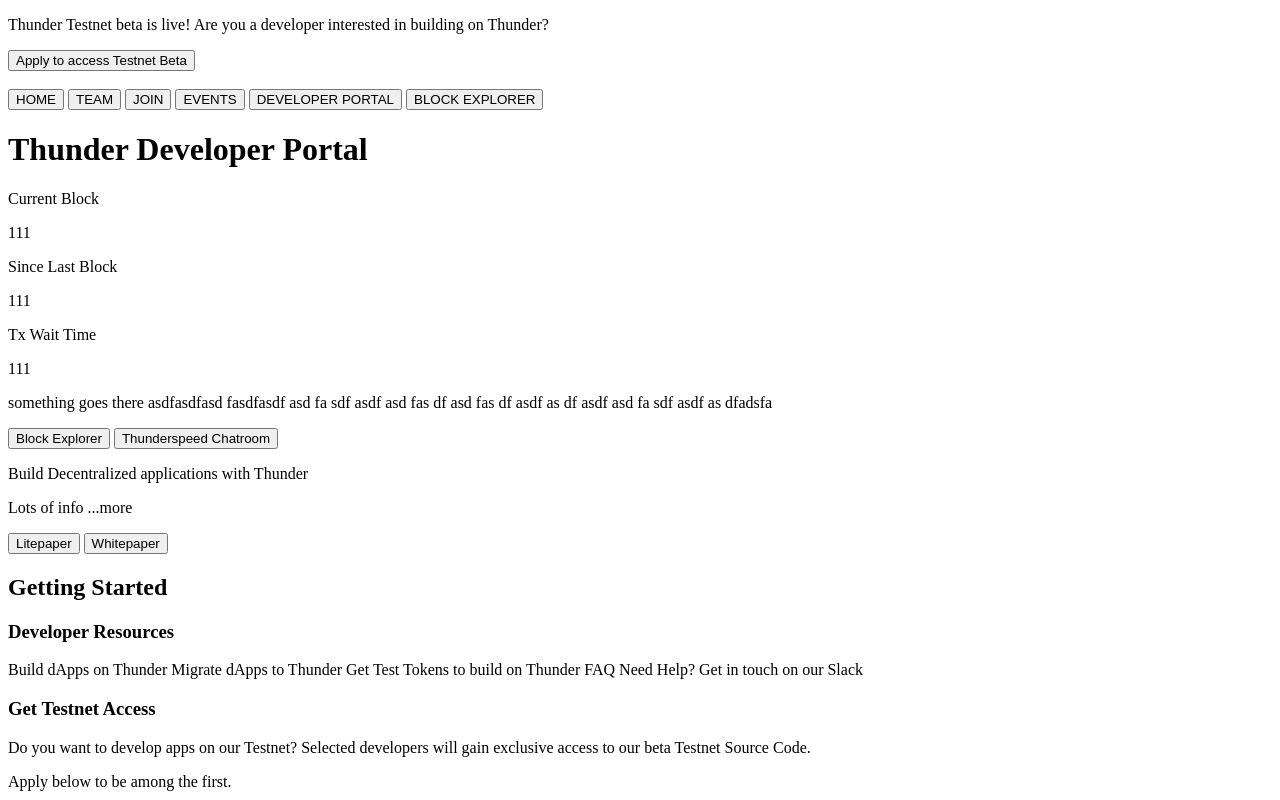
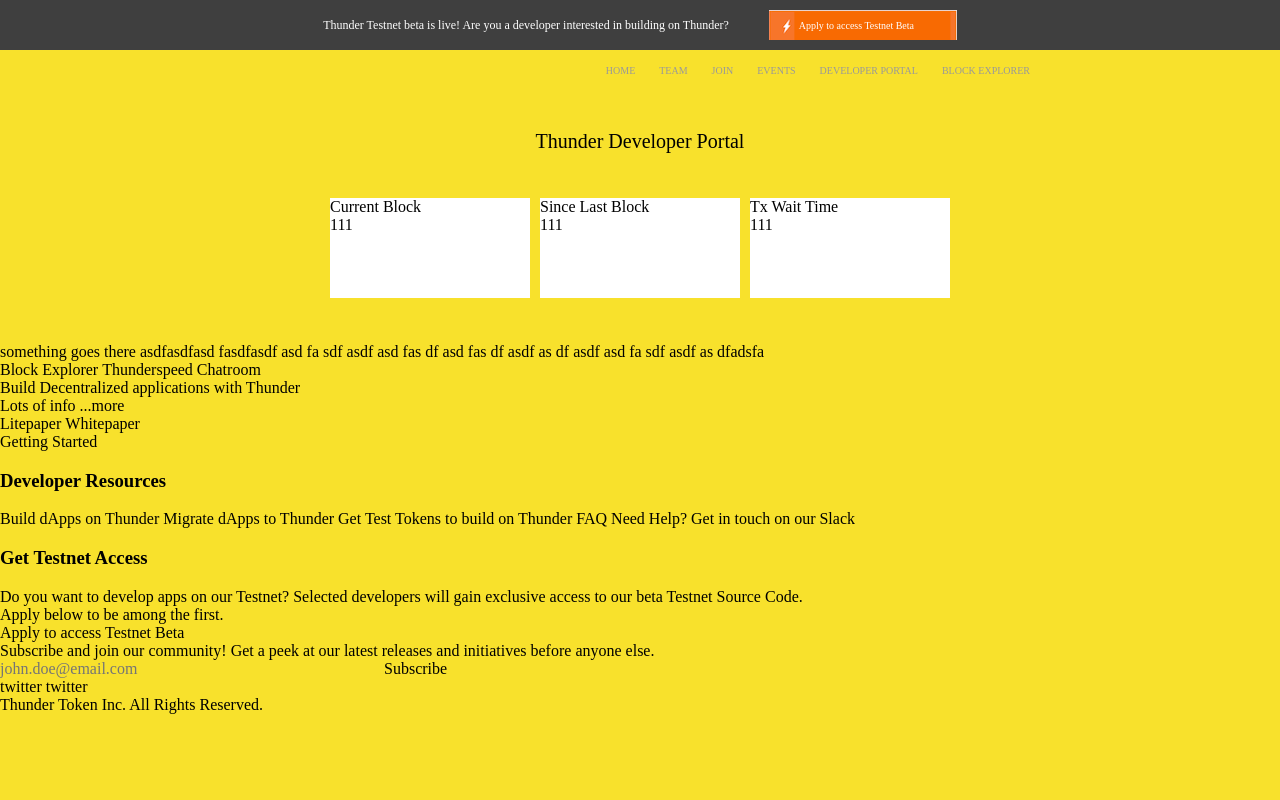
Before and after one commit to piggy168/TT, a website built with webpack: page index.html in a window 1280 px wide. Shown: the top 800 px of the page. Built offline with nearby package versions, Linux system fonts and the light colour scheme; files whose address does not match are found by name.

Commit message:
css for banner header

```diff
--- a/index.html
+++ b/index.html
@@ -8,11 +8,10 @@
  </head>
   <body>
    <div class="banner">
-     <p>Thunder Testnet beta is live!  Are you a developer interested in building on Thunder?</p>
-     <button>Apply to access Testnet Beta</button>
+     <p class="banner_text">Thunder Testnet beta is live!  Are you a developer interested in building on Thunder?</p>
+     <button class="banner_button">Apply to access Testnet Beta</button>
    </div>
    <div class="header">
-     <img />
      <div class="header_button_container">
        <button class="header_button">HOME</button>
        <button class="header_button">TEAM</button>
@@ -22,7 +21,7 @@
        <button class="header_button">BLOCK EXPLORER</button>
      </div>
    </div>
-   <h1> Thunder Developer Portal</h1>
+   <p class="title"> Thunder Developer Portal</p>
    <div class="block_info_container">
      <div class="block_info_box">
        <p class="block_info_title">Current Block</p>
--- /dev/null
+++ b/style.css
@@ -0,0 +1,92 @@
+html, body, header, nav, h1, a,
+ ul, li, strong, main, button, i,
+ section, img, div, h2, p, form,
+ fieldset, label, input, textarea,
+ span, article, footer, time, small {
+   margin: 0;
+   padding: 0;
+   border: 0;
+   outline: 0;
+   font: inherit;
+   color: inherit;
+   text-align: inherit;
+   text-decoration: inherit;
+   vertical-align: inherit;
+   box-sizing: inherit;
+   background: transparent;
+ }
+
+ ul {
+   list-style: none;
+ }
+
+body {
+  background-color: #F8E12C;
+}
+.banner {
+  display: flex;
+  align-items: center;
+  justify-content: center;
+  background-color: #3F3F3F;
+  padding: auto;
+  height: 50px;
+}
+
+.banner_text {
+  color: #FFFFFF;
+  font-size: 12px;
+  margin: auto 20px;
+}
+
+.banner_button {
+  color: #FFFFFF;
+  margin: auto 20px;
+  background-image: url(assets/button_orange.png);
+  background-size: 100%;
+  height: 30px;
+  min-width: 138px;
+  padding-left: 30px;
+  padding-right: 20px;
+  font-size: 10px;
+}
+
+.header{
+  display: block;
+  height: 40px;
+  max-width: 800px;
+  margin: 0 auto;
+}
+
+.header_button_container {
+  float: right;
+  display flex;
+  justify-content: center;
+  align-content: center;
+  height: 40px;
+}
+
+.header_button {
+  font-size: 10px;
+  color: #999;
+  margin: 13px 10px;
+}
+
+.title {
+  text-align: center;
+  font-size: 20px;
+  margin-top: 40px;
+}
+
+.block_info_container {
+  margin: 40px auto;
+  width: auto;
+  display: flex;
+  justify-content: center;
+}
+
+.block_info_box {
+  width: 200px;
+  height: 100px;
+  background-color: white;
+  margin: 5px;
+}
```
Also changed, not shown: assets/button_orange.png (added).
